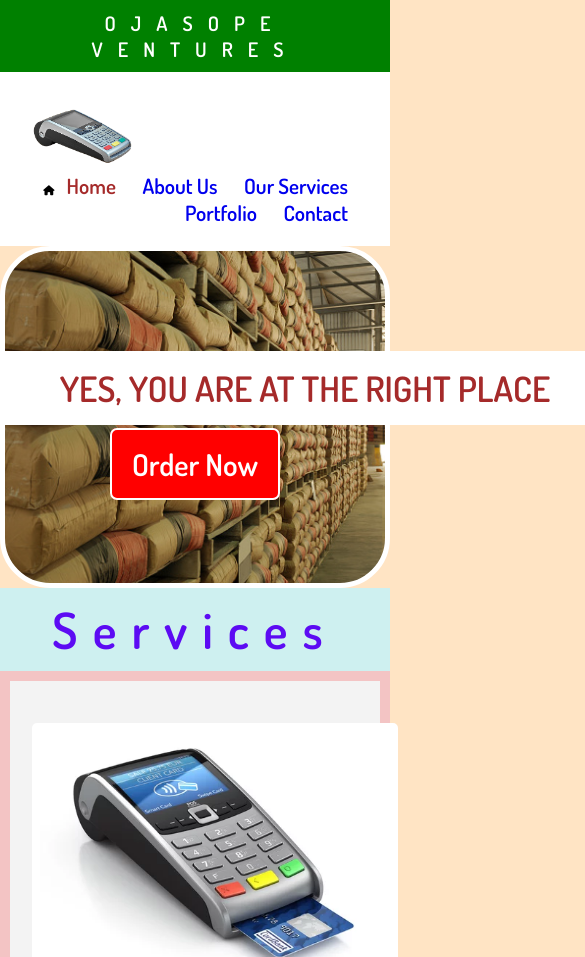
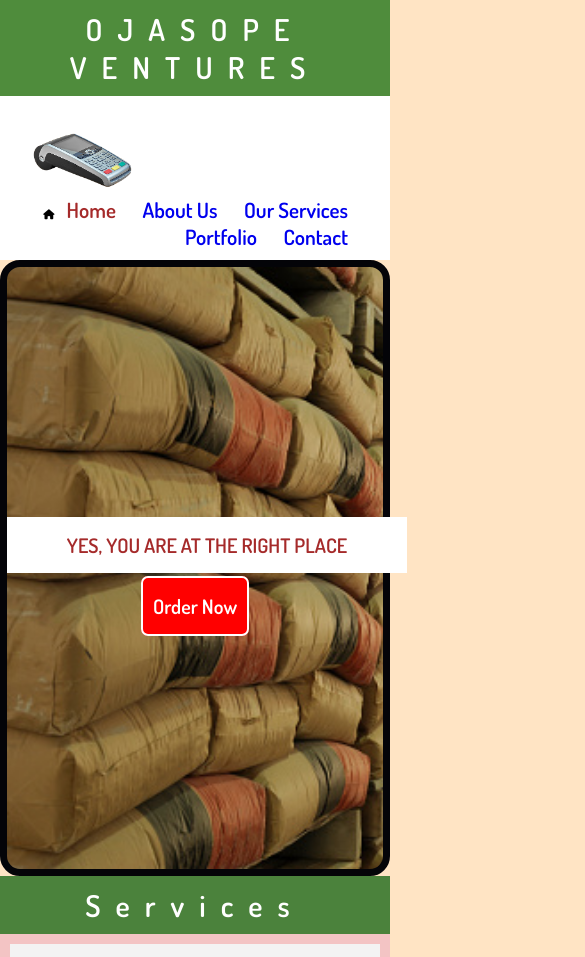
Before and after one commit to quadri-usman/Simple-project, a plain HTML site: page Index - Copy.html in a window 390 px wide. Shown: the top 957 px of the page, 585 px wide, since content can reach past the window. Drawn offline with Linux system fonts and the light colour scheme.

Commit message:
Update index1.css

```diff
--- a/index1.css
+++ b/index1.css
@@ -465,3 +465,86 @@ footer div.contactinfo a:hover{
     }
 
 }
+
+@media(max-width:768px){
+* {
+    margin: 0%;
+    padding: 0%;
+}
+body{
+    background-color: bisque;
+    margin: 0%;
+    padding: 0%;
+}
+
+h1, h2 {
+    font-size: 30px;
+    color: white;
+    background-color: rgba(0, 102, 0, 0.69);
+    text-align: center;
+    letter-spacing: 15px;
+    padding: 10px 0;
+}
+
+a, h1, h6, h2, h3, h4 {
+    text-decoration: none;
+    font-family: dosis;
+}
+
+header {
+    background-color: white;
+    align-items: center;
+    padding: 0 30px 10px 20px;
+}
+nav{
+    text-align: right;
+}
+
+.nav a{
+    padding: 0px 12px;
+    text-align: left;
+    font-size: 21px;
+    font-weight: 500;
+}
+
+nav a:nth-last-child(5) {
+    color: brown;
+}
+
+nav a:hover {
+    color: red;
+}
+
+#banner {
+    background-image: url("images/cement2.jpg");
+    background-size: cover;
+    border: 7px solid rgb(4, 4, 8);
+    border-radius: 20px;
+    margin: 0 auto;
+    padding: 250px 0;
+    text-align: center;
+}
+
+h6 {
+    font-size: 20px;
+    color: brown;
+    background: white;
+    padding: 15px 0;
+    width: 400;
+    margin: 0 auto 20px;
+
+}
+
+section#banner a {
+    font-size: 20px;
+    font-weight: 600;
+    color: white;
+    border-radius: 7px;
+    border: 2px solid white;
+    background-color: red;
+    padding: 15px 10px;
+
+}
+
+
+}
```
